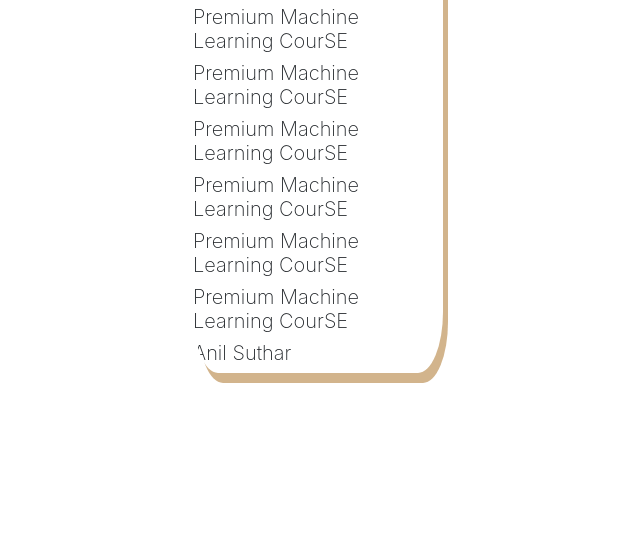
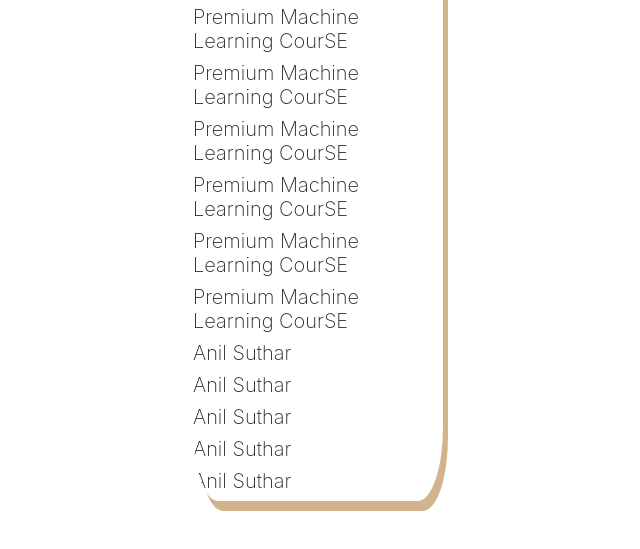
Before and after one commit to Mohit-Sony/collaborationsetup, a plain HTML site: page index.html in a window 1280 px wide. Shown: the part 589-1138 px from the top of the page, without its empty margins (322-962 px from the left). Before the commit the page ends 1112 px from the top, so only its background shows below. Drawn offline with nearby package versions, Linux system fonts and the light colour scheme; no server answers.

Commit message:
4 H4 added

```diff
--- a/index.html
+++ b/index.html
@@ -33,6 +33,10 @@
             <h4>Premium Machine Learning CourSE</h4>
             <h4>Premium Machine Learning CourSE</h4>
             <h4>Anil Suthar</h4>
+            <h4>Anil Suthar</h4>
+            <h4>Anil Suthar</h4>
+            <h4>Anil Suthar</h4>
+            <h4>Anil Suthar</h4>
 
 
         </div>
```
